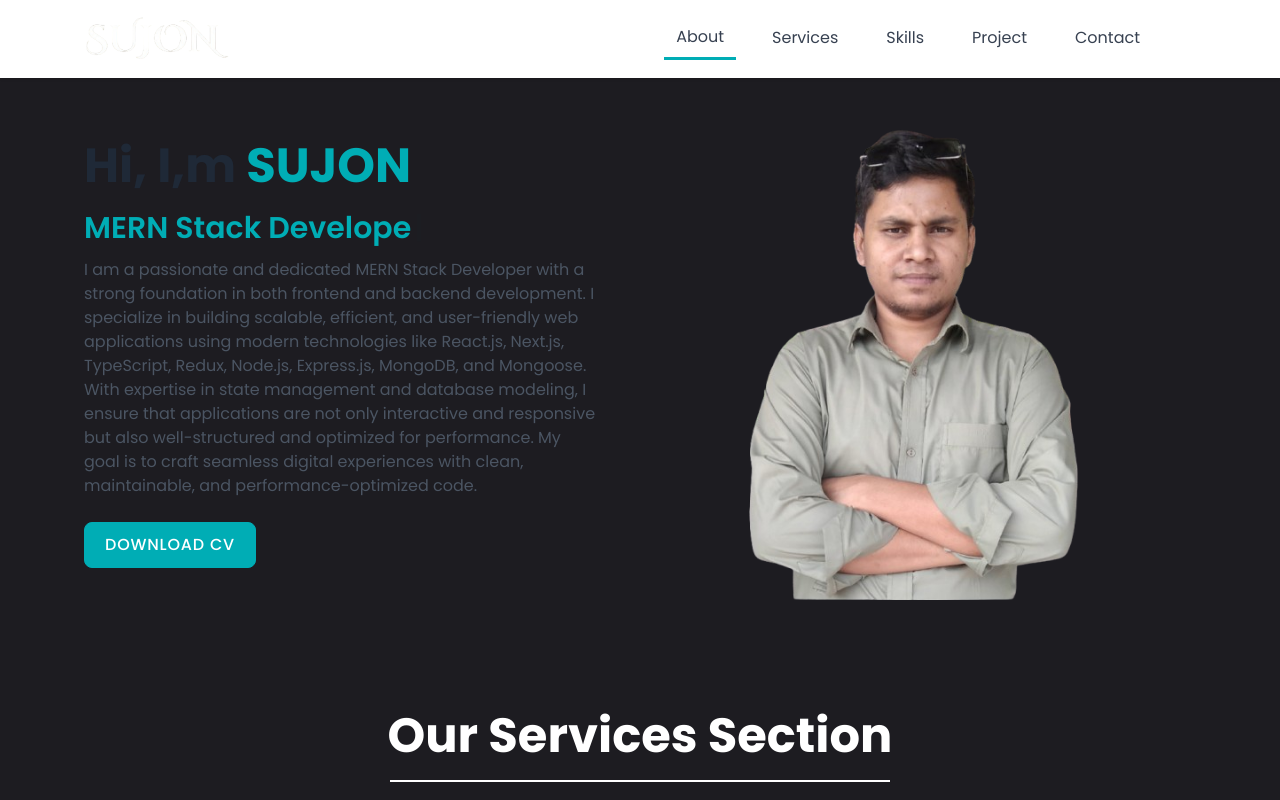
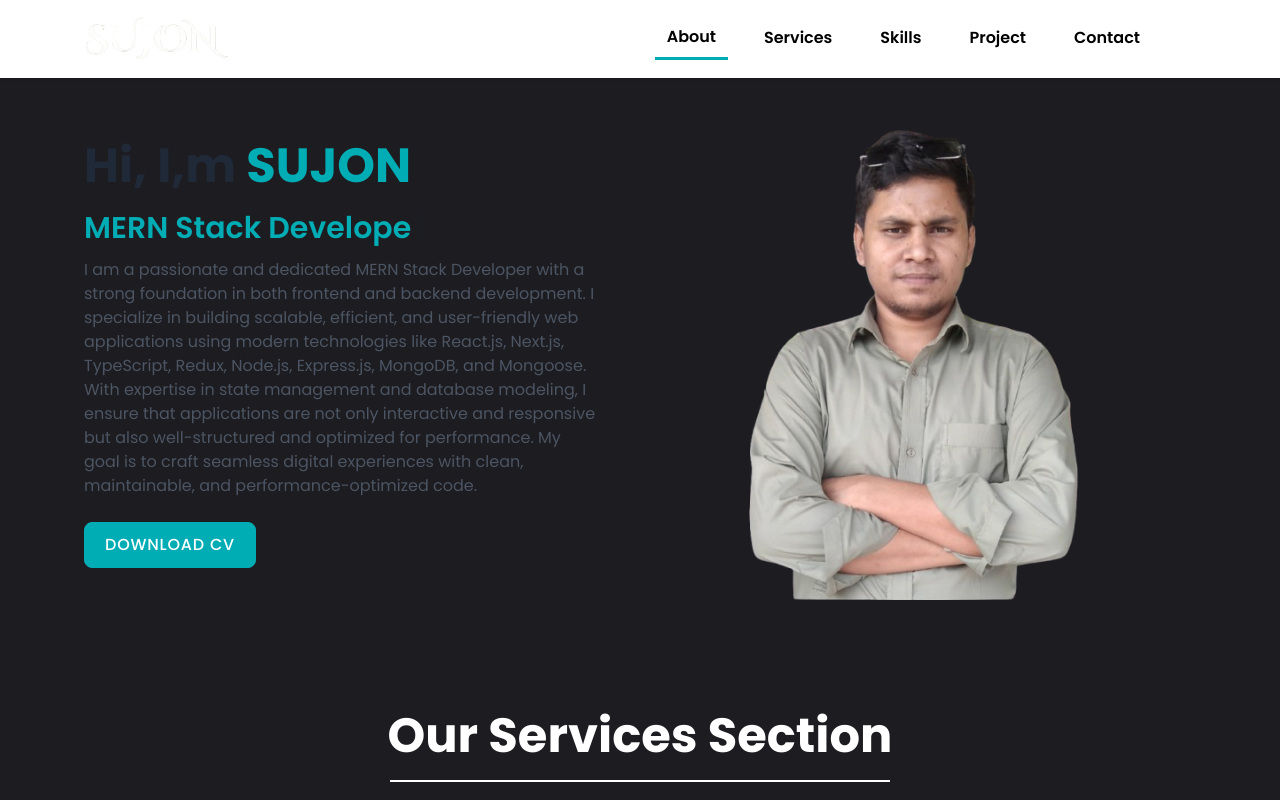
Before and after one commit to sujon-258549/Md-Sujon-Mia-Portfolio-1, a Next.js app: page / in a window 1280 px wide. Shown: the top 800 px of the page. Built offline with nearby package versions, Linux system fonts and the light colour scheme.

Commit message:
modified Navbar.tsx and Contact.tsx

```diff
--- a/src/app/components/common/Navbar.tsx
+++ b/src/app/components/common/Navbar.tsx
@@ -90,10 +90,10 @@ const Navbar = () => {
                 ].map(({ id, label }) => (
                   <button
                     key={id}
-                    className={`px-3 py-2 text-left mx-3 mt-2 text-gray-700 transition-colors duration-300 transform  lg:mt-0 dark:text-gray-200 hover:bg-gray-100 dark:hover:bg-gray-700 ${
+                    className={`px-3 py-2 text-left mx-3 mt-2 font-semibold  transition-colors duration-300 transform  lg:mt-0  hover:bg-gray-100 dark:hover:bg-gray-700 ${
                       activeSection === id
-                        ? "border-b-[3px] border-customSion"
-                        : ""
+                        ? "border-b-[3px] dark:text-customSion border-customSion"
+                        : "dark:text-gray-200"
                     }`}
                     onClick={(e) => {
                       e.preventDefault();
--- a/src/app/components/home/Contact.tsx
+++ b/src/app/components/home/Contact.tsx
@@ -23,7 +23,7 @@ const Contact = () => {
             }
           />
         </div>
-        <div
+        <form
           style={{ boxShadow: "1px 1px 30px #00ADB5" }}
           className="px-8 py-10 rounded-md"
         >
@@ -62,8 +62,11 @@ const Contact = () => {
                 Your message
               </label>
             </div>
+            <button className="text-[16px] font-medium py-2 rounded-md text-white mt-10 w-full bg-customSion">
+              Submit
+            </button>
           </div>
-        </div>
+        </form>
       </div>
     </div>
   );
```
